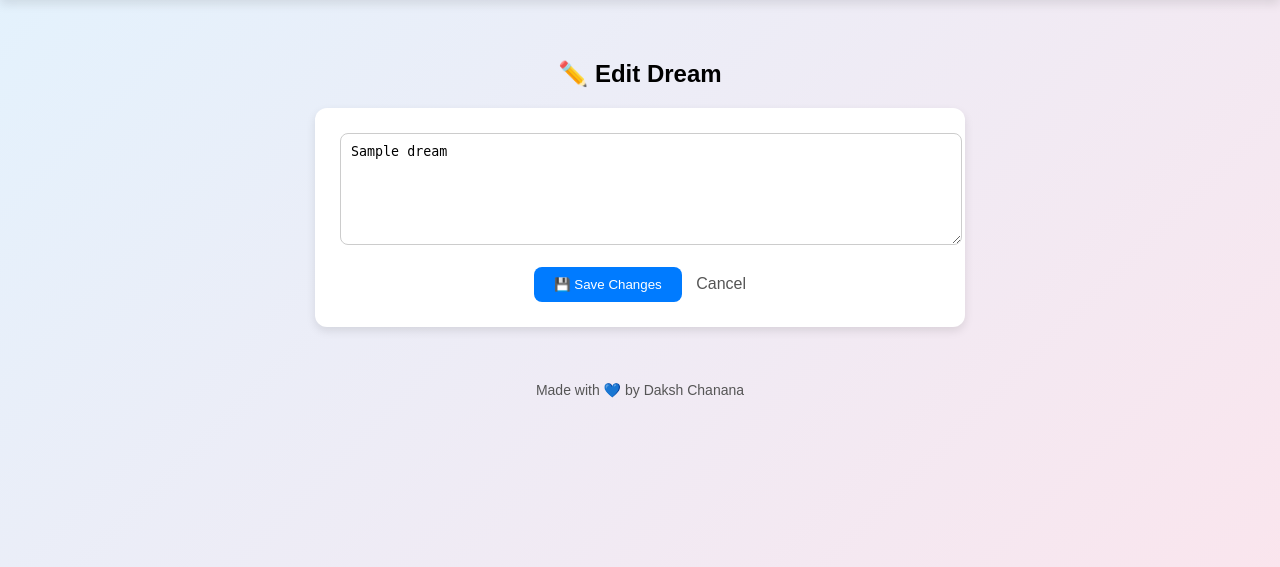
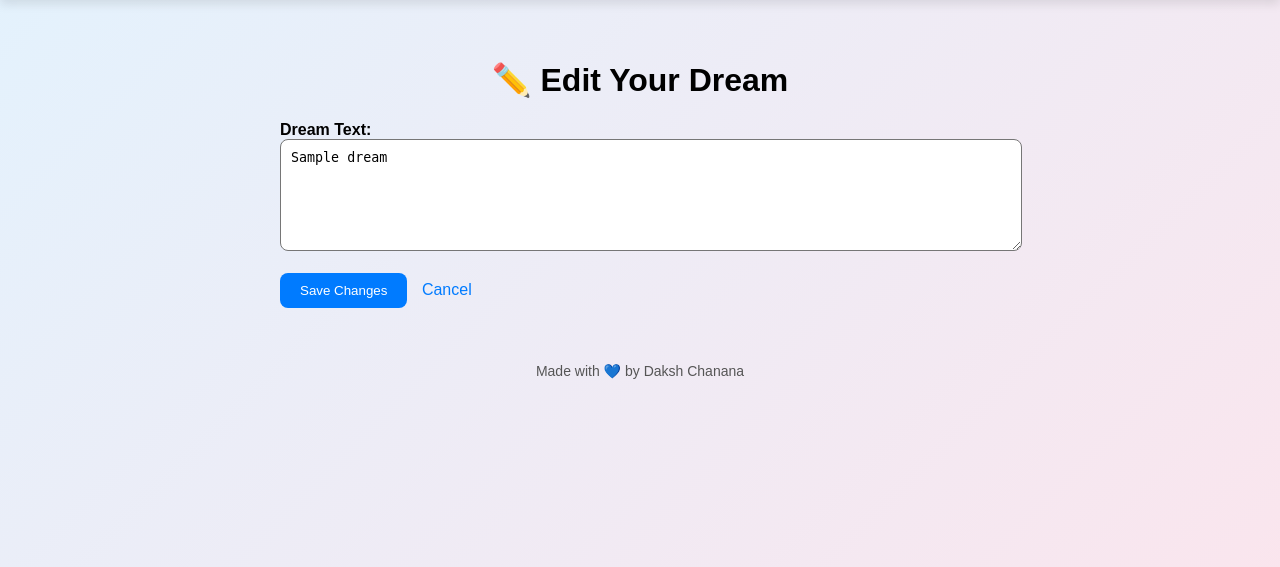
Before and after one commit to daksh0103-prog/Dream-Analyzer-using-Machine-Learning, a Flask app: template templates/edit_dream.html in a window 1280 px wide. Shown: the part 49-616 px from the top of the page. Run offline with Flask 3, Linux system fonts and the light colour scheme; the template is opened without the code that fills it: most values are stand-ins (such as "Sample title", 1, 10 or a date in 2020); parts of the project's set-up code (start-up, migrations or seed data) failed here and were passed over.

Commit message:
Revise edit dream form layout and styling

```diff
--- a/templates/edit_dream.html
+++ b/templates/edit_dream.html
@@ -1,11 +1,14 @@
 {% extends "base.html" %}
 {% block content %}
-<h2>✏️ Edit Dream</h2>
+<h1>✏️ Edit Your Dream</h1>
 
-<form method="POST" style="max-width:600px; margin:auto; background:white; padding:25px; border-radius:12px; box-shadow:0 4px 10px rgba(0,0,0,0.1);">
-    <textarea name="dream" rows="6" style="width:100%; padding:10px; border-radius:8px; border:1px solid #ccc;">{{ dream['dream'] }}</textarea>
-    <br><br>
-    <button type="submit" style="background:#007BFF; color:white; padding:10px 20px; border:none; border-radius:8px;">💾 Save Changes</button>
-    <a href="{{ url_for('history') }}" style="margin-left:10px; text-decoration:none; color:#555;">Cancel</a>
+<form method="POST" style="width:60%; margin:auto; text-align:left;">
+    <label for="dream_text"><strong>Dream Text:</strong></label><br>
+    <textarea id="dream_text" name="dream_text" rows="6" style="width:100%; padding:10px; border-radius:8px;">{{ dream['dream'] }}</textarea><br><br>
+
+    <button type="submit" style="padding:10px 20px; background:#007bff; color:white; border:none; border-radius:8px; cursor:pointer;">
+        Save Changes
+    </button>
+    <a href="{{ url_for('history') }}" style="margin-left:10px; text-decoration:none; color:#007bff;">Cancel</a>
 </form>
 {% endblock %}
```
